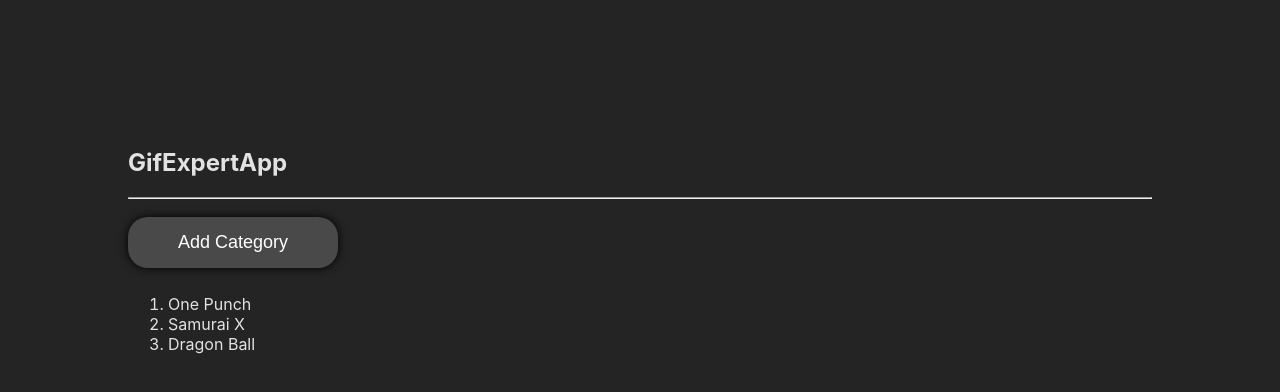
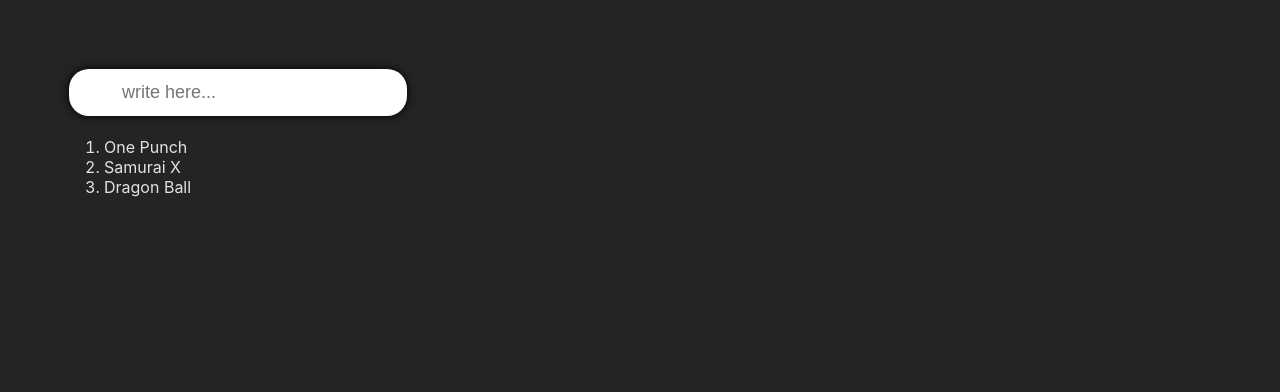
Before and after one commit to Ruben-Alvarez-Dev/REACT_FH_GIFFY, a React (Vite) app: page / in a window 1280 px wide. Shown: the top 392 px of the page. Built offline with nearby package versions, Linux system fonts and the light colour scheme.

Commit message:
reading values input/submit

```diff
--- a/src/App.css
+++ b/src/App.css
@@ -1,16 +1,32 @@
-button {
-  background-color: #ffffff2b;
+button,
+input {
   box-shadow: 0px 0px 10px #000000;
   transition: all 0.3s ease-in-out;
   border-radius: 20px;
   color: white;
   font-size: large;
-  padding: 15px 50px;
-  margin: 10px 0;
-  border: none;
+  padding: 10px 50px;
+  margin: 5px 5px 5px 5px;
+  border: 3px solid transparent;
   cursor: pointer;
+}
+
+button {
+  background-color: #ffffff2b;
 }
 button:hover {
   background-color: #ffffff4b;
   box-shadow: 0px 0px 0px #000000;
 }
+
+input:hover {
+  background-color: #0000004b;
+  box-shadow: 0px 0px 10px white;
+}
+
+button:active,
+input:active {
+  background-color: #34bf15bd;
+  box-shadow: 0px 0px 0px #000000;
+  border: 3px solid #ffffffbd;
+}
--- a/src/App.jsx
+++ b/src/App.jsx
@@ -1,9 +1,11 @@
 import "./App.css";
-import { GifExpertApp } from "./components/GifExpertApp";
+import AddCategory from "./components/AddCategory";
+import GifExpertApp from "./components/GifExpertApp";
 
 function App() {
   return (
     <>
+      <AddCategory />
       <GifExpertApp />
     </>
   );
--- /dev/null
+++ b/src/components/AddCategory.jsx
@@ -0,0 +1,26 @@
+import { useState } from "react";
+
+export const AddCategory = () => {
+  const [inputValue, setInputValue] = useState("");
+
+  const handleInputChange = (e) => {
+    setInputValue(e.target.value);
+  };
+
+  const handleSubmit = (e) => {
+    e.preventDefault();
+  };
+
+  return (
+    <form onSubmit={handleSubmit}>
+      <input
+        type="text"
+        value={inputValue}
+        placeholder="write here..."
+        onChange={handleInputChange}
+      />
+    </form>
+  );
+};
+
+export default AddCategory;
--- a/src/components/GifExpertApp.jsx
+++ b/src/components/GifExpertApp.jsx
@@ -15,9 +15,9 @@ export const GifExpertApp = () => {
 
   return (
     <>
-      <h2>GifExpertApp</h2>
+      {/* <h2>GifExpertApp</h2>
       <hr />
-      <button onClick={handleAdd}>Add Category</button>
+      <button onClick={handleAdd}>Add Category</button> */}
 
       <ol>
         {categories.map((cat) => {
@@ -27,3 +27,5 @@ export const GifExpertApp = () => {
     </>
   );
 };
+
+export default GifExpertApp;
--- a/src/index.css
+++ b/src/index.css
@@ -12,7 +12,7 @@
 
 body {
   margin: 0 auto;
-  padding: 10%;
+  padding: 5%;
   /* display: flex;
   flex-direction: column;
   align-items: center;
```
